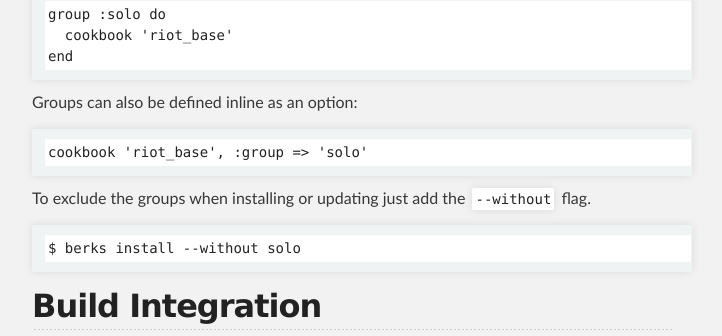
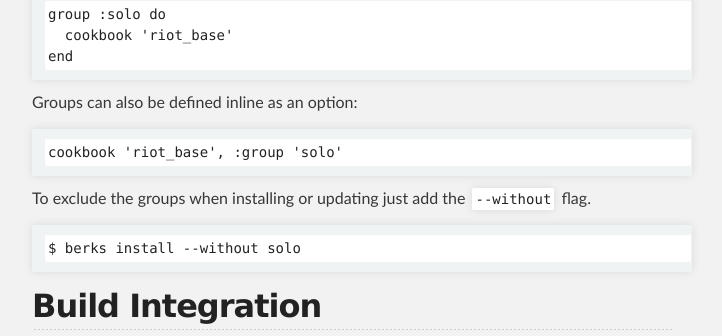
Before and after one commit to berkshelf/berkshelf, a Jekyll site: the page built from index.html, in a window 1280 px wide and 900 px high, scrolled down 5855 px. Shown: the part 116-452 px from the top of the window, without its empty margins (288-1010 px from the left). Built offline with Jekyll 4.4.1, drawn with Linux system fonts in a browser that asks for light colours.

Commit message:
swap 1.8 syntax to 1.9

```diff
--- a/_includes/index.md
+++ b/_includes/index.md
@@ -196,7 +196,7 @@ Groups can be defined via blocks:
 
 Groups can also be defined inline as an option:
 
-    cookbook 'riot_base', :group => 'solo'
+    cookbook 'riot_base', :group 'solo'
 
 To exclude the groups when installing or updating just add the `--without` flag.
 
```
Also changed, not shown: _includes/index_v_0_3.md (+1 -1 lines).
